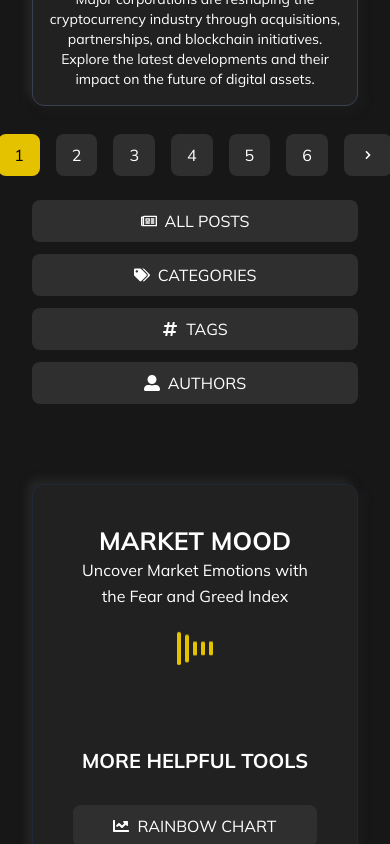
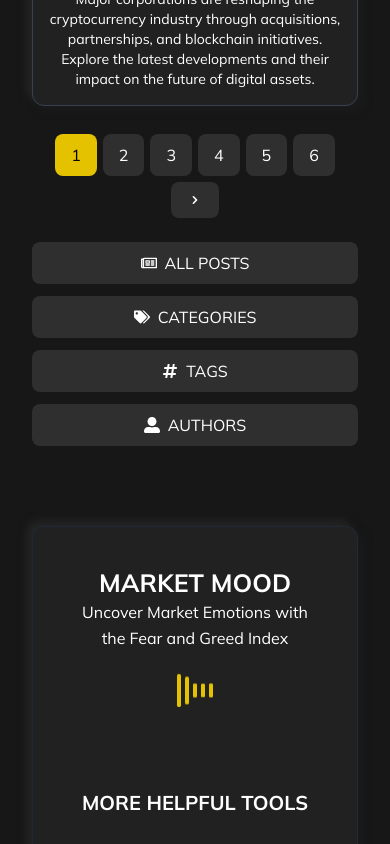
Before and after one commit to oktayshakirov/crypto-wiki, a Next.js app: page / in a window 390 px wide. Shown: the part 3660-4504 px from the top of the page. Built offline with nearby package versions, Linux system fonts and the light colour scheme; no server answers; what tailwind-bootstrap-grid would draw is missing.

Commit message:
optimized pagination for mobile

```diff
--- a/layouts/components/Pagination.js
+++ b/layouts/components/Pagination.js
@@ -49,7 +49,7 @@ const Pagination = ({ section, currentPage, totalPages, basePath }) => {
   const linkBasePath = basePath || (section ? `/${section}` : "/");
 
   return (
-    <nav className="mb-4 flex justify-center space-x-4" aria-label="Pagination">
+    <nav className="pagination" aria-label="Pagination">
       {hasPrevPage && (
         <PrevButton href={generateLink(linkBasePath, currentPage - 1)} />
       )}
--- a/styles/components.scss
+++ b/styles/components.scss
@@ -164,3 +164,10 @@
 .profit {
   @apply text-green-500;
 }
+
+.pagination {
+  display: flex;
+  justify-content: center;
+  flex-wrap: wrap;
+  gap: 6px;
+}
```
